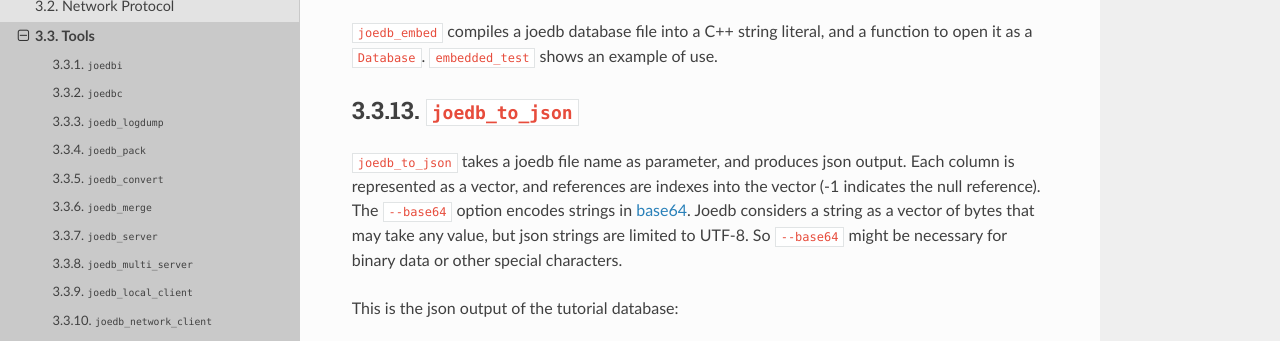
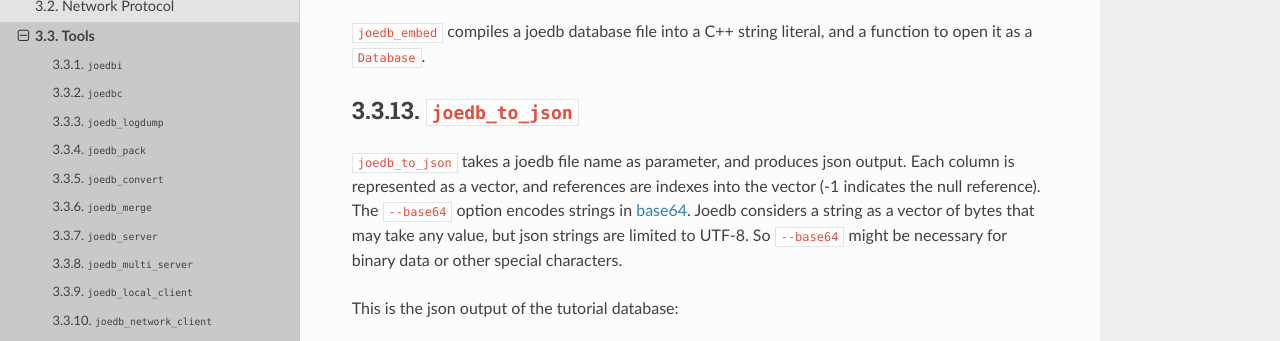
Before and after one commit to Remi-Coulom/joedb, a Sphinx documentation site: the page built from doc/source/tools.rst, in a window 1280 px wide and 900 px high, scrolled down 4458 px, cut to the strip 211-552 px from the top of the window. Built offline with Sphinx 7.4.7 and the Read the Docs theme 2.0.0, drawn with Linux system fonts in a browser that asks for light colours; formulas are drawn with MathJax 3.

Commit message:
fix doc of joedb_embed

```diff
--- a/doc/source/tools.rst
+++ b/doc/source/tools.rst
@@ -176,7 +176,7 @@ Connect to a :ref:`joedb_server` via ssh.
 .. literalinclude:: ./tutorial/joedb_embed.out
    :language: none
 
-``joedb_embed`` compiles a joedb database file into a C++ string literal, and a function to open it as a ``Database``. ``embedded_test`` shows an example of use.
+``joedb_embed`` compiles a joedb database file into a C++ string literal, and a function to open it as a ``Database``.
 
 .. _joedb_to_json:
 
```
